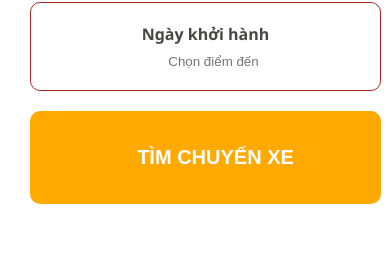
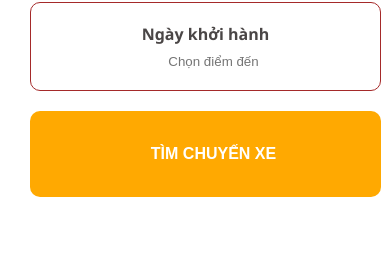
Before and after one commit to Hoangkans/FE_DatVeXe, a React (Vite) app: page / in a window 390 px wide. Shown: the part 684-938 px from the top of the page. Built offline with nearby package versions, Linux system fonts and the light colour scheme; some icons are missing.

Commit message:
fix-Homepage fix button css

```diff
--- a/src/index.css
+++ b/src/index.css
@@ -9,7 +9,7 @@ body {
     overflow-x: hidden;
     width: 100%;
     max-width: 100vw;
-    font-family: 'Segoe UI', Tahoma, Geneva, Verdana, sans-serif;
+    font-family: 'Segoe UI';
 }
 
 #root {
--- a/src/shared/components/HomePage/Thumbnail.jsx
+++ b/src/shared/components/HomePage/Thumbnail.jsx
@@ -29,6 +29,7 @@ export default function Thumbnail() {
                 </div>
 
                 <button>
+                    <div className='button-wrapper'>
                         <SearchIcon
                             sx={{
                                 color: 'white',
@@ -38,6 +39,7 @@ export default function Thumbnail() {
                         />
 
                         <p>TÌM CHUYẾN XE</p>
+                    </div>
                 </button>
             </form>
         </div>
--- a/src/shared/styles/HomePage.css
+++ b/src/shared/styles/HomePage.css
@@ -113,7 +113,6 @@
     justify-content: center;
     align-items: center;
     padding: 0 20px;
-    word-spacing: 3px;
     margin-bottom: 30px
 }
 
--- a/src/shared/styles/Thumbnail.css
+++ b/src/shared/styles/Thumbnail.css
@@ -61,15 +61,20 @@
 .thumbnail button{
     background-color:#FFA901 ;
     border: none;
+    border-radius: 10px;
+    color: white;
+    font-size: 16px;
+    font-weight: 600;
+    width: 100%;
+    max-width: 270px;
+}
+.thumbnail .button-wrapper{
     display: flex;
     align-items: center;
     justify-content: center;
-    padding: 0 50px;
-    border-radius: 10px;
-    color: white;
-    font-size: 20px;
-    font-weight: 600;
+    width: 100%;
 }
+
 .thumbnail button:hover{
     background-color: #e19601;
     transition: transform 0.2s ease;
@@ -90,7 +95,9 @@
         margin: 20px auto;
     }
     .thumbnail button{
-        padding: 15px 50px;
+        padding: 18px 0;
+        width: 100%;
+        max-width: 1200px;
     }
     .bgCover{
         display: block;
```
Lines whose indentation alone changed are shown as unchanged.
